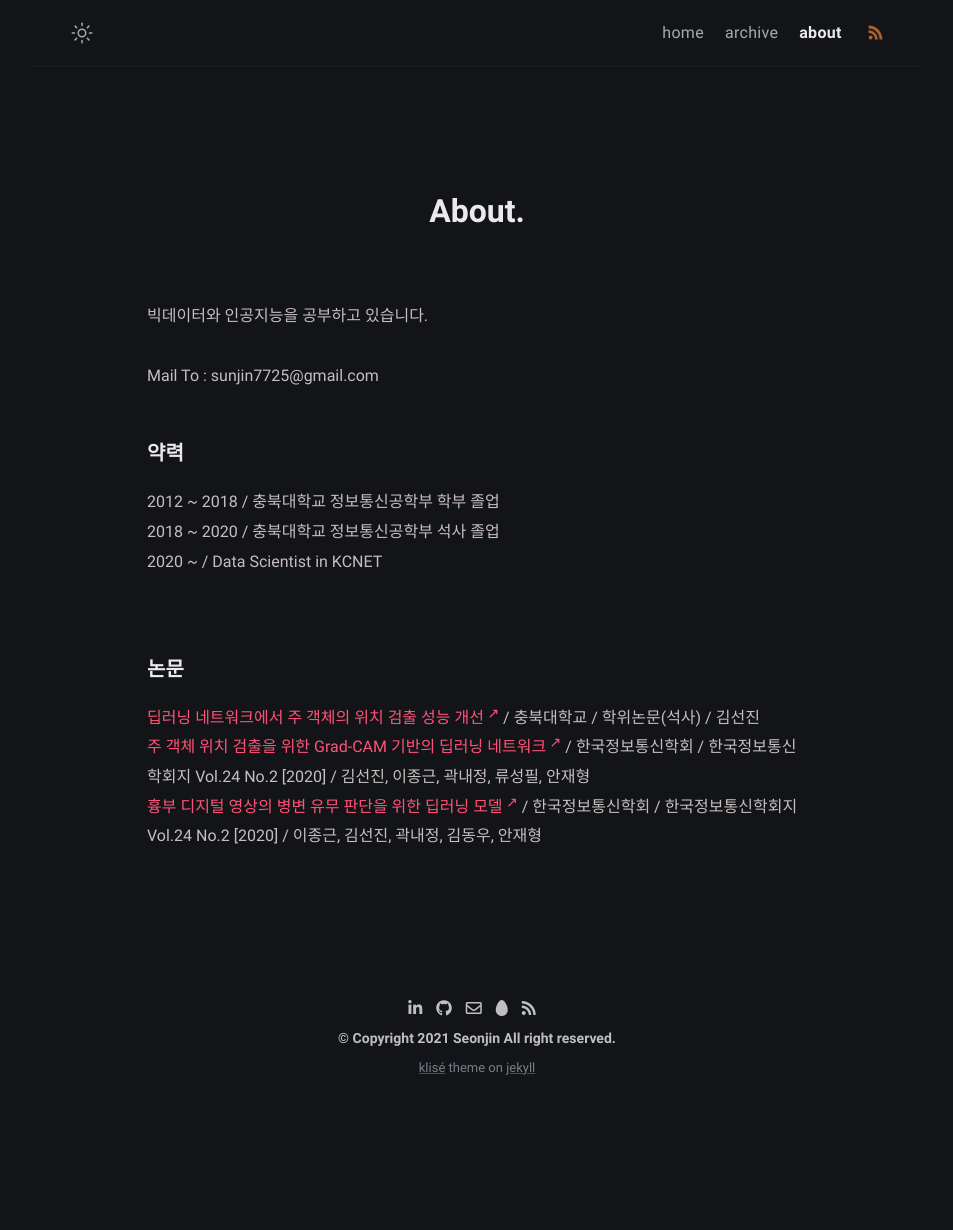
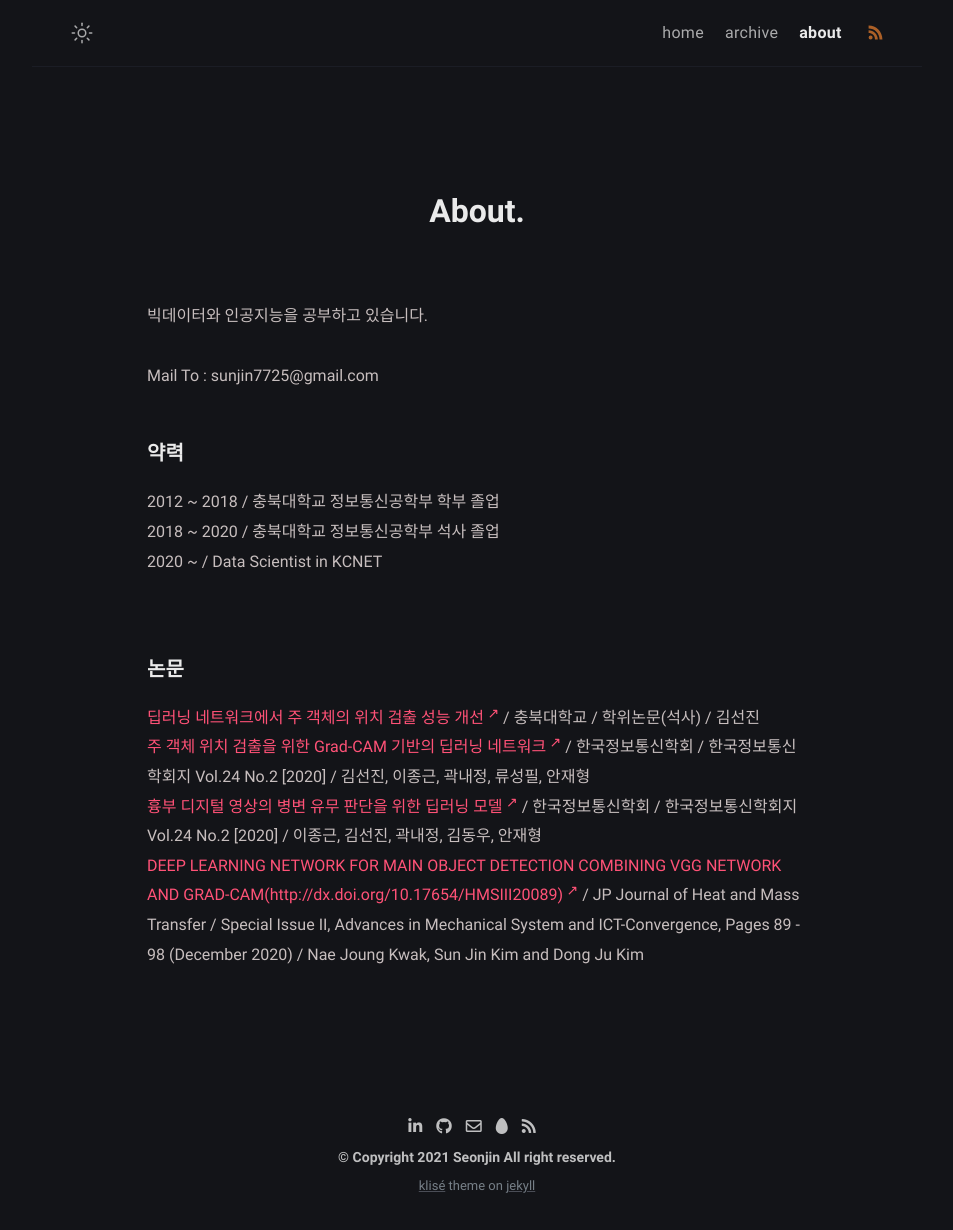
Before and after one commit to sunjin7725/sunjin7725.github.io, a Jekyll site: the page built from about.md, in a window 1280 px wide. Shown: the whole page, without its empty margins (163-1116 px from the left). Built offline with Jekyll 4.4.1, drawn with Linux system fonts in a browser that asks for light colours; nearby versions of some CDN libraries; before the commit the page ends 1112 px from its top, so only the background shows below that.

Commit message:
Add About.md

```diff
--- a/about.md
+++ b/about.md
@@ -21,3 +21,4 @@ Mail To : sunjin7725@gmail.com
 <a href='http://www.riss.kr/search/detail/DetailView.do?p_mat_type=be54d9b8bc7cdb09&control_no=60ce940b0cfdfd43ffe0bdc3ef48d419' target="_blank">딥러닝 네트워크에서 주 객체의 위치 검출 성능 개선</a> / 충북대학교 / 학위논문(석사) / 김선진 <br>
 <a href="http://www.riss.kr/search/detail/DetailView.do?p_mat_type=1a0202e37d52c72d&control_no=adf1c1880922328e4884a65323211ff0" target="_blank">주 객체 위치 검출을 위한 Grad-CAM 기반의 딥러닝 네트워크</a> / 한국정보통신학회 / 한국정보통신학회지 Vol.24 No.2 [2020] / 김선진, 이종근, 곽내정, 류성필, 안재형<br>
 <a href="http://www.riss.kr/search/detail/DetailView.do?p_mat_type=1a0202e37d52c72d&control_no=d7aa09d47a7163537f7a54760bb41745" target="_blank">흉부 디지털 영상의 병변 유무 판단을 위한 딥러닝 모델</a> / 한국정보통신학회 / 한국정보통신학회지 Vol.24 No.2 [2020] / 이종근, 김선진, 곽내정, 김동우, 안재형<br>
+<a href="htp://www.pphmj.com/abstract/13606.htm" target="_blank">DEEP LEARNING NETWORK FOR MAIN OBJECT DETECTION COMBINING VGG NETWORK AND GRAD-CAM(http://dx.doi.org/10.17654/HMSIII20089)</a> / JP Journal of Heat and Mass Transfer / Special Issue II, Advances in Mechanical System and ICT-Convergence, Pages 89 - 98 (December 2020) / Nae Joung Kwak, Sun Jin Kim and Dong Ju Kim
--- a/kimbbukkuk.html
+++ b/kimbbukkuk.html
@@ -2,7 +2,7 @@
 layout: compress
 ---
 <!DOCTYPE html>
-<html lang="{{ page.lang | default: site.lang | default: " en " }}">
+<html lang="{{ page.lang | default: site.lang | default:  en  }}">
 {% include header.html %}
 
 
```
Also changed, not shown: assets/img/post/ISTJ.png (added).
